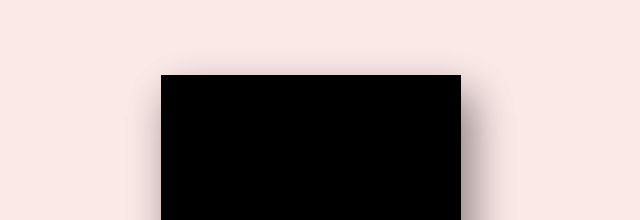
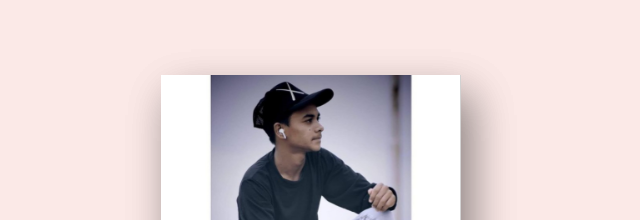
Before and after one commit to Abhay5355/Abhay12, a plain HTML site: page index.html in a window 1280 px wide. Shown: the part 125-345 px from the top of the page, without its empty margins (329-969 px from the left). Drawn offline with Linux system fonts and the light colour scheme.

Commit message:
<img src="IMG_20220219_190518.JPG">

```diff
--- a/index.html
+++ b/index.html
@@ -10,8 +10,8 @@
 <body>
   <div class="card">
     <div class="imgbox">
-      <img src= >
-      <img src=>
+      <img src="IMG_20220219_190518.JPG">
+      <img src="IMG_20220208_100633.JPG">
       </div>
     <div class="details">
       <div class="content">
```
